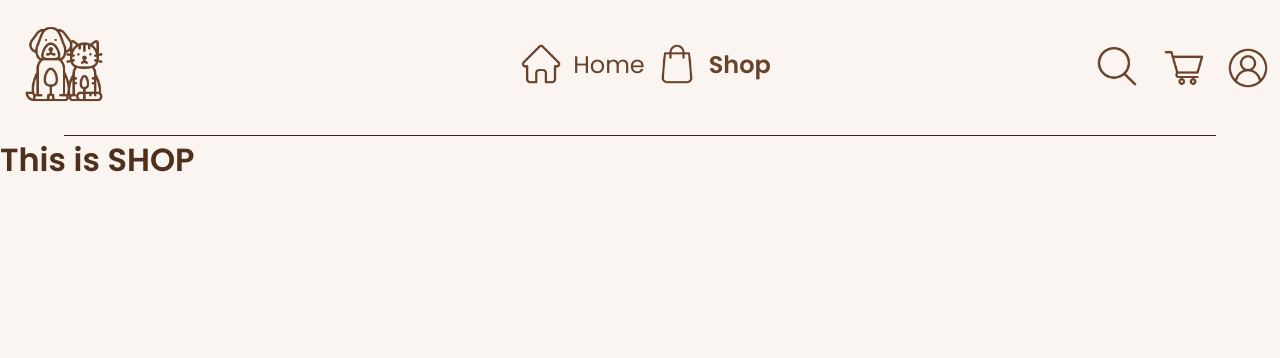
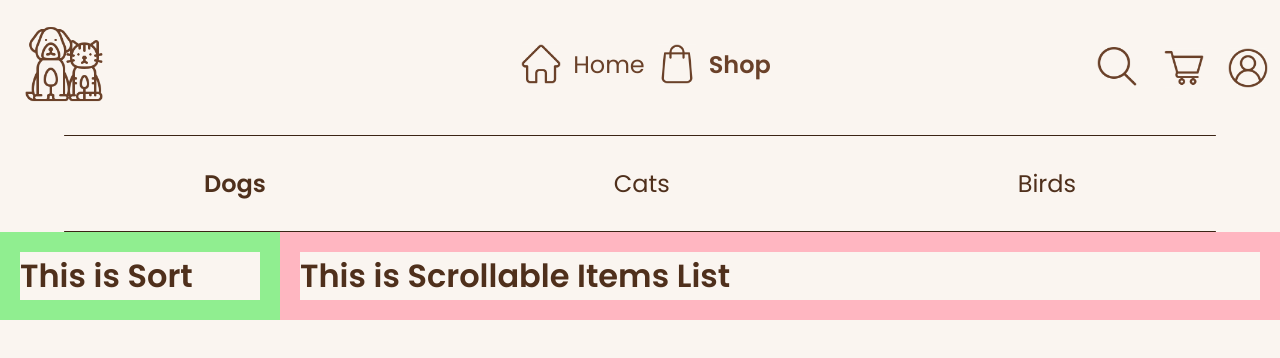
Before and after one commit to ImrulAnwar/Pet-Supplies-Frontend, a React (Vite) app: page /shop in a window 1280 px wide. Shown: the top 358 px of the page. Built offline with nearby package versions, Linux system fonts and the light colour scheme.

Commit message:
started working on the shop page

```diff
--- a/src/pages/shop/Shop.css
+++ b/src/pages/shop/Shop.css
@@ -0,0 +1,54 @@
+/* CSS styles for Shop component */
+
+/* Style for the top section */
+.top-shop {
+  padding: 20px;
+  display: flex;
+  align-items: center;
+  justify-content: space-around;
+  margin: 10px;
+}
+
+/* Style for the bottom section */
+.bottom-shop {
+  display: flex;
+}
+.category {
+  animation: bounce-fade 0.9s;
+}
+
+.selected-category {
+  font-weight: bold;
+  cursor: pointer;
+}
+
+.top-shop h2:not(.selected-category) {
+  font-weight: normal;
+  cursor: pointer;
+}
+
+@keyframes bounce-fade {
+  0%,
+  20%,
+  50%,
+  80%,
+  100% {
+    transform: translateY(0);
+  }
+  40% {
+    transform: translateY(-20px);
+  }
+  60% {
+    transform: translateY(-10px);
+  }
+
+  0% {
+    opacity: 0;
+  }
+  50% {
+    opacity: 0.5;
+  }
+  80% {
+    opacity: 1;
+  }
+}
--- a/src/pages/shop/Shop.jsx
+++ b/src/pages/shop/Shop.jsx
@@ -1,12 +1,53 @@
-import React from 'react'
+import React, {useState, useEffect} from 'react'
 import Line from '../../layouts/Line/Line'
+import './Shop.css'
+import SortAndFilter from './components/SortAndFilterSection/SortAndFilter'
+import ScrollableItemsList from './components/ScrollableItemsList/ScrollableItemsList'
 
 function Shop() {
+  const [selectedSection, setSelectedSection] = useState('dogs');
+
+  const handleSectionSelect = (section) => {
+    setSelectedSection(section);
+  };
+
+  useEffect(() => {
+    // Add a small delay to the animations for each section
+    document.querySelectorAll('.category').forEach((element, index) => {
+      element.style.animationDelay = `${index * 0.3}s`;
+    });
+  }, []);
+
+
   return (
     <>
-      <Line/>
-      <h1>This is SHOP</h1>
-
+      <Line />
+      {/* Top Section */}
+      <div className="top-shop">
+        <h2
+          className={`category ${selectedSection === 'dogs' ? 'selected-category' : ''}`}
+          onClick={() => handleSectionSelect('dogs')}
+        >
+          Dogs
+        </h2>
+        <h2
+          className={`category ${selectedSection === 'cats' ? 'selected-category' : ''}`}
+          onClick={() => handleSectionSelect('cats')}
+        >
+          Cats
+        </h2>
+        <h2
+          className={`category ${selectedSection === 'birds' ? 'selected-category' : ''}`}
+          onClick={() => handleSectionSelect('birds')}
+        >
+          Birds
+        </h2>
+      </div>
+      <Line />
+      <div className="bottom-shop">
+        <SortAndFilter/>
+        <ScrollableItemsList/>
+      </div>
     </>
   );
 }
--- /dev/null
+++ b/src/pages/shop/components/ScrollableItemsList/ScrollableItemsList.css
@@ -0,0 +1,7 @@
+/* Style for the right section */
+.right-shop {
+  flex: 4;
+  background-color: lightpink;
+  padding: 20px;
+  overflow: auto; /* Add scrollable space to the right section */
+}
--- /dev/null
+++ b/src/pages/shop/components/ScrollableItemsList/ScrollableItemsList.jsx
@@ -0,0 +1,12 @@
+import React from 'react'
+import './ScrollableItemsList.css'
+
+function ScrollableItemsList() {
+  return (
+    <div className='right-shop'>
+      <h1>This is Scrollable Items List</h1>
+    </div>
+  );
+}
+
+export default ScrollableItemsList;
--- /dev/null
+++ b/src/pages/shop/components/SortAndFilterSection/SortAndFilter.css
@@ -0,0 +1,5 @@
+.left-shop {
+  flex: 1;
+  background-color: lightgreen;
+  padding: 20px;
+}
--- /dev/null
+++ b/src/pages/shop/components/SortAndFilterSection/SortAndFilter.jsx
@@ -0,0 +1,12 @@
+import React from 'react'
+import './SortAndFilter.css'
+
+function SortAndFilter() {
+  return (
+    <div className='left-shop'>
+      <h1>This is Sort</h1>
+    </div>
+  );
+}
+
+export default SortAndFilter;
```
